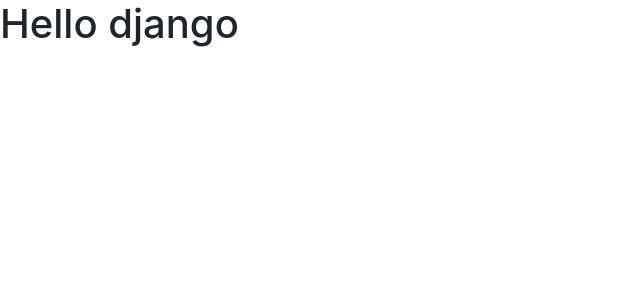
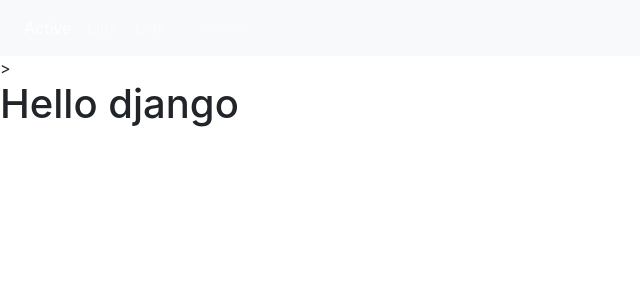
Before and after one commit to Sigilai5/DjangoMarvel, a Django app: page / in a window 1280 px wide. Shown: the top 300 px of the page, without its empty margins (0-640 px from the left). Run offline with Django 3.2, Linux system fonts and the light colour scheme; some libraries are stand-ins or nearby versions.

Commit message:
created navbar.html

```diff
--- a/marvel/templates/base.html
+++ b/marvel/templates/base.html
@@ -14,6 +14,9 @@
 
 </head>
 <body>
+
+{% include "navbar.html" %}
+
     {% block content %} {%endblock%}
 
 {% block scripts %}
--- /dev/null
+++ b/marvel/templates/navbar.html
@@ -0,0 +1,18 @@
+<!-- Grey with black text -->
+<nav class="navbar navbar-expand-sm bg-light navbar-dark">
+  <ul class="navbar-nav">
+    <li class="nav-item active">
+      <a class="nav-link" href="#">Active</a>
+    </li>
+    <li class="nav-item">
+      <a class="nav-link" href="#">Link</a>
+    </li>
+    <li class="nav-item">
+      <a class="nav-link" href="#">Link</a>
+    </li>
+    <li class="nav-item">
+      <a class="nav-link disabled" href="#">Disabled</a>
+    </li>
+  </ul>
+</nav>
+>
```
